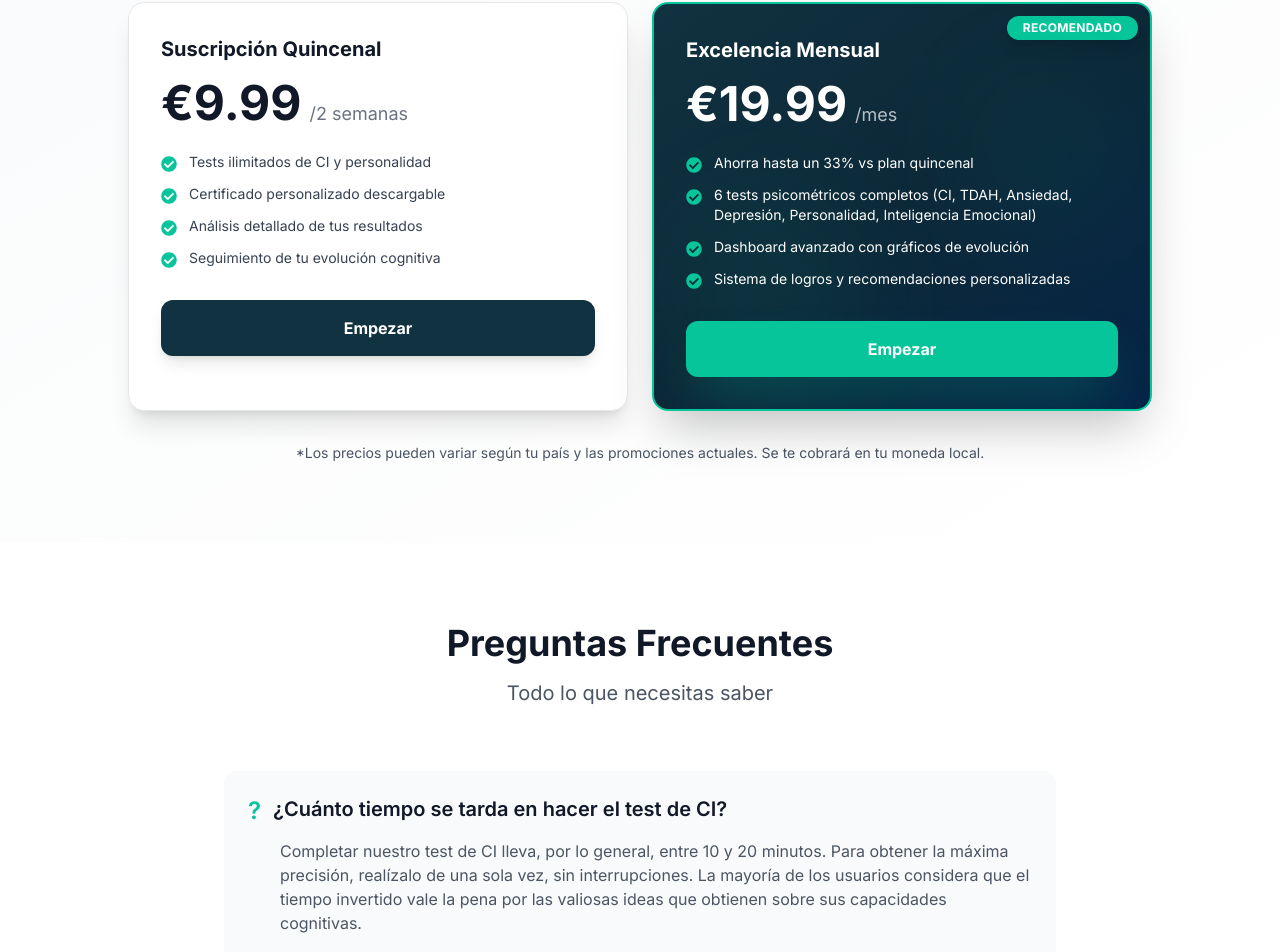
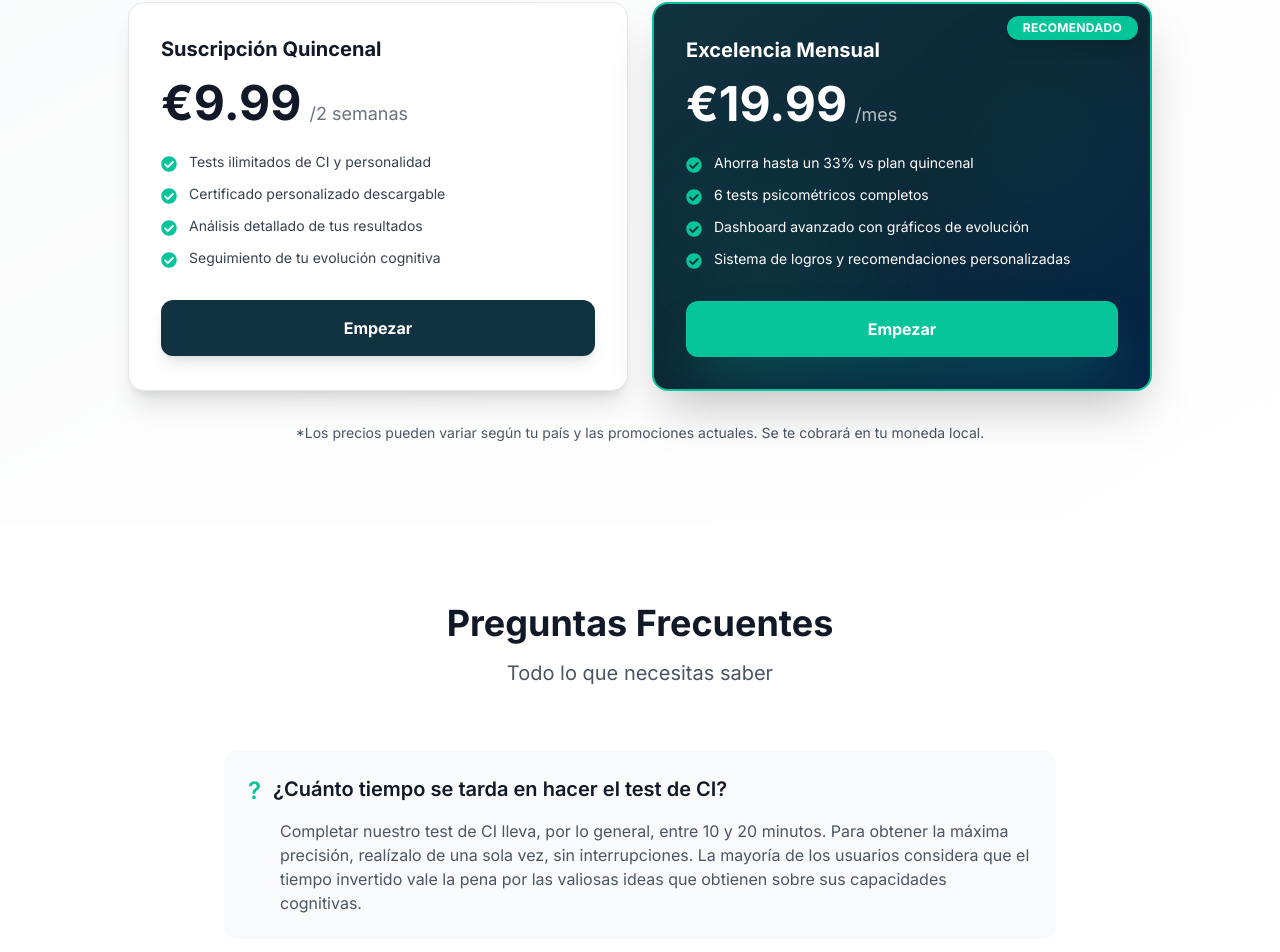
Before and after one commit to Aguti1902/iqmind, a Next.js app: page /1 in a window 1280 px wide. Shown: the part 2740-3692 px from the top of the page. Built offline with nearby package versions, Linux system fonts and the light colour scheme.

Commit message:
🎨 UI: Simplificar texto de tests psicométricos
Cambio en plan mensual:
- Antes: '6 tests psicométricos completos (CI, TDAH, Ansiedad, Depresión, Personalidad, Inteligencia Emocional)'
- Ahora: '6 tests psicométricos completos'

Texto más limpio y directo sin enumerar todos los tests

```diff
--- a/app/[lang]/page.tsx
+++ b/app/[lang]/page.tsx
@@ -370,7 +370,7 @@ export default function Home() {
                   </div>
                   <div className="flex items-start gap-3">
                     <FaCheckCircle className="text-[#07C59A] flex-shrink-0 mt-1" />
-                    <span className="text-sm">6 tests psicométricos completos (CI, TDAH, Ansiedad, Depresión, Personalidad, Inteligencia Emocional)</span>
+                    <span className="text-sm">6 tests psicométricos completos</span>
                   </div>
                   <div className="flex items-start gap-3">
                     <FaCheckCircle className="text-[#07C59A] flex-shrink-0 mt-1" />
```
